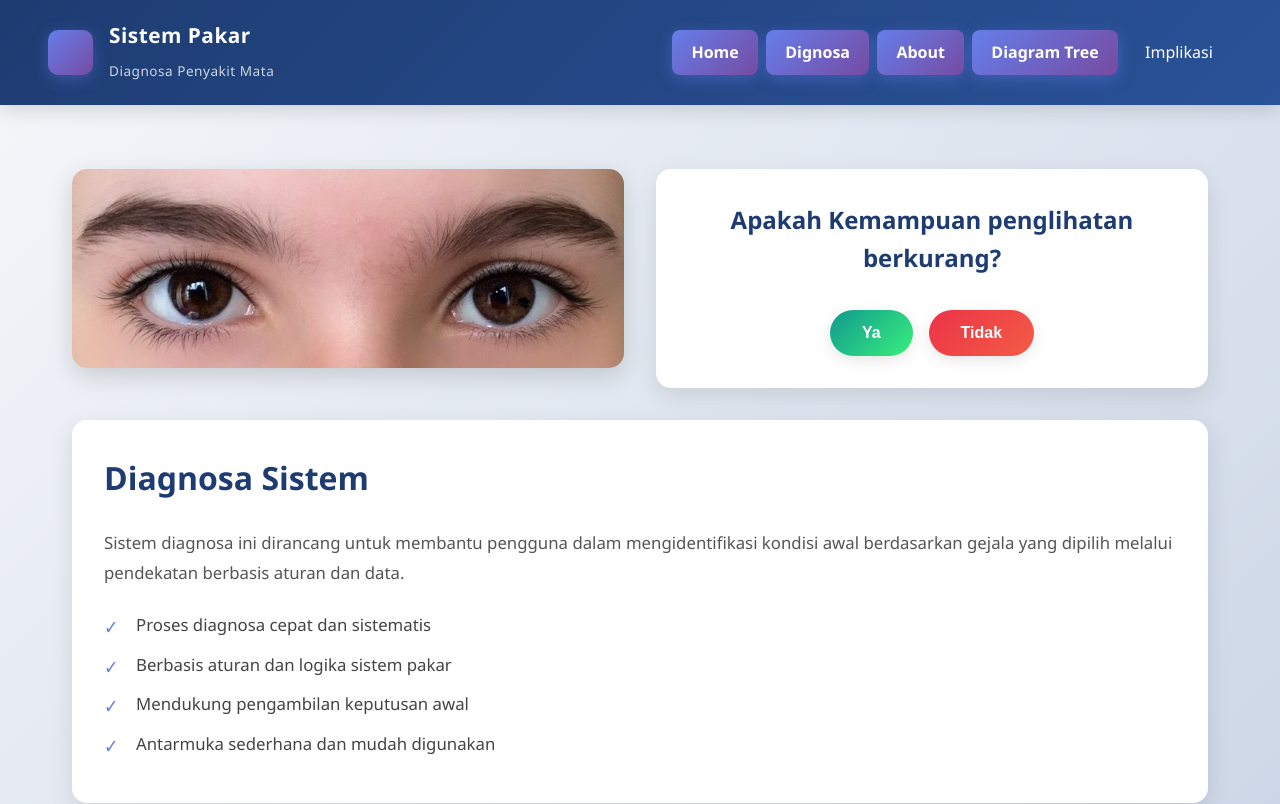
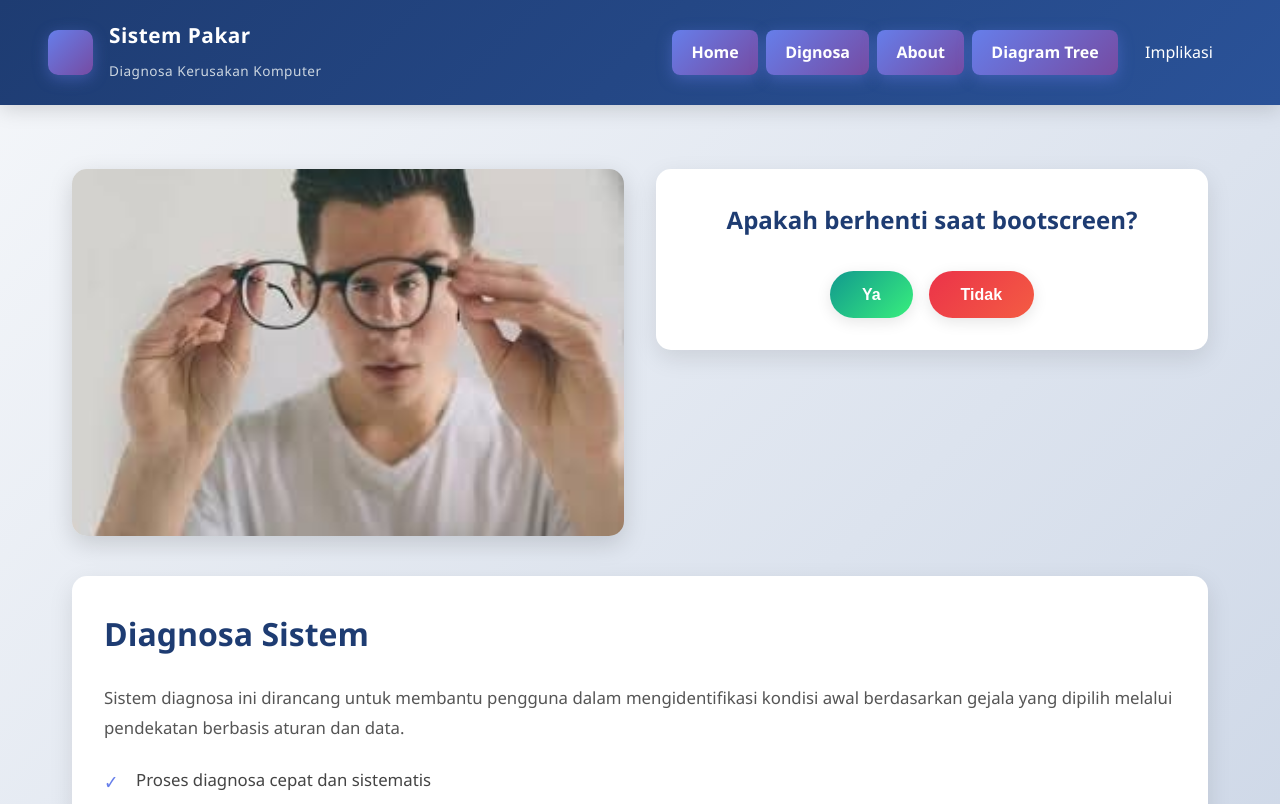
Before and after one commit to JundiLesmana/Forward-Chaining, a plain HTML site: page G04.html in a window 1280 px wide. Shown: the top 804 px of the page. Drawn offline with Linux system fonts and the light colour scheme.

Commit message:
Add image file 'tidak jelas.jpg' to assets

```diff
--- a/G04.html
+++ b/G04.html
@@ -11,7 +11,7 @@
 <header class="navbar">
     <div class="logo">
         <span class="logo-box"></span>
-        <h2>Sistem Pakar<br><span>Diagnosa Penyakit Mata</span></h2>
+        <h2>Sistem Pakar<br><span>Diagnosa Kerusakan Komputer</span></h2>
     </div>
     <nav>
           <a href="index.html"class="active">Home</a>
@@ -24,11 +24,11 @@
 
 <section class="diagnosa-layout">
     <div class="diagnosa-image">
-        <img src="assets/Mata.jpg" alt="Diagnosa Image">
+        <img src="assets/tidak jelas.jpg" alt="Diagnosa Image">
     </div>
 
 <section class="diagnosa-question">
-    <h2>Apakah Kemampuan penglihatan berkurang?</h2>
+    <h2>Apakah berhenti saat bootscreen?</h2>
      <div class="diagnosa-buttons">
     <a href="P012.html">
         <button class="btn-yes">Ya</button>
@@ -46,6 +46,10 @@
             dalam mengidentifikasi kondisi awal berdasarkan gejala
             yang dipilih melalui pendekatan berbasis aturan dan data.
         </p>
+
+
+
+
         <ul class="diagnosa-list">
             <li>Proses diagnosa cepat dan sistematis</li>
             <li>Berbasis aturan dan logika sistem pakar</li>
```
Also changed, not shown: P05.html (+1 -1 lines), diagnosa.html (+1 -1 lines), index.html (+2 -2 lines), assets/eyes.jpg (added), assets/tidak jelas.jpg (added).
